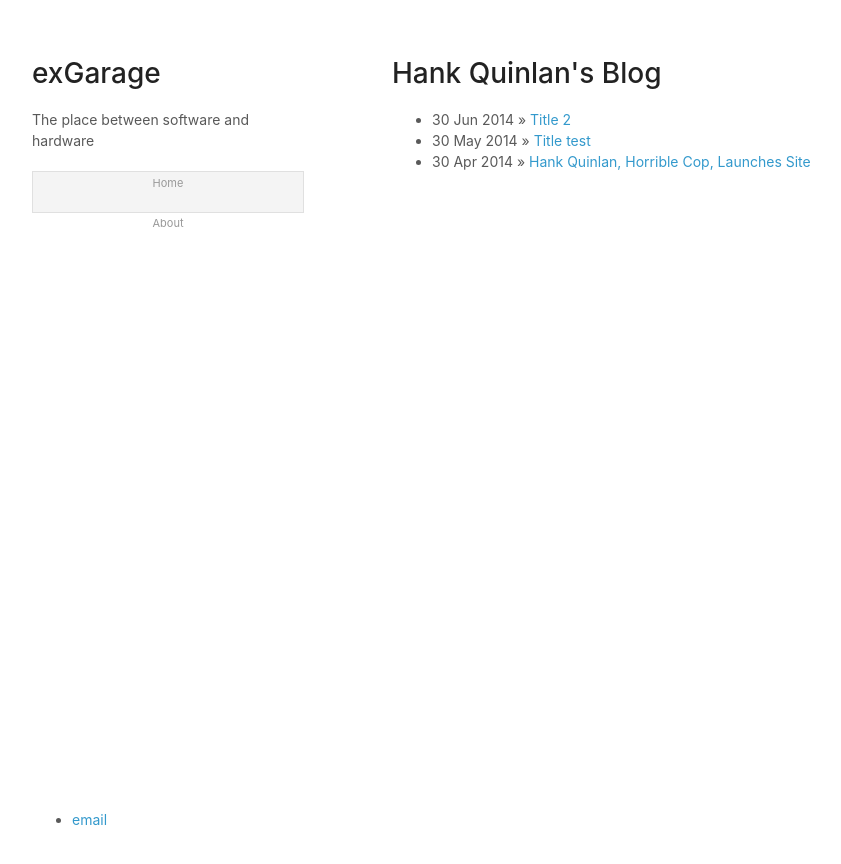
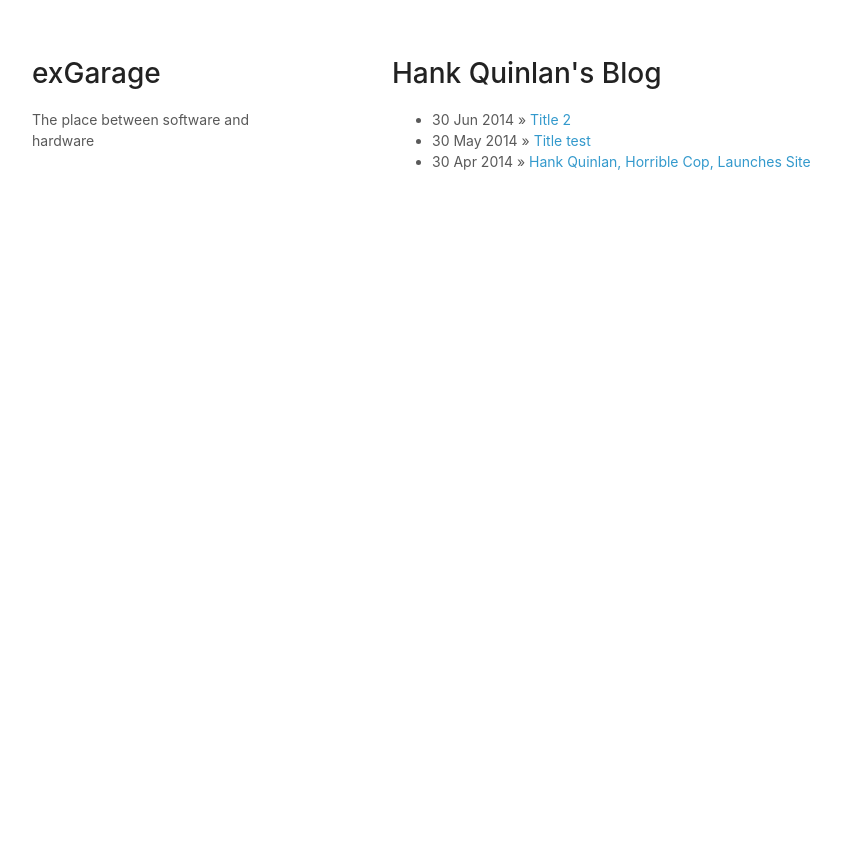
Before and after one commit to exMagic/MagicGarage.github.io, a Jekyll site: the page built from index.html, in a window 1280 px wide. Shown: the top 864 px of the page, without its empty margins (178-1019 px from the left). Built offline with Jekyll 4.4.1, drawn with Linux system fonts in a browser that asks for light colours.

```diff
--- a/_layouts/default.html
+++ b/_layouts/default.html
@@ -1,7 +1,7 @@
 <!DOCTYPE html>
 	<html>
 		<head>
-			<title>{{ page.title }}</title>
+			<a href="/"><title>{{ page.title }}</title></a>
 			<!-- link to main stylesheet -->
 			<link rel="stylesheet" type="text/css" href="/css/styles.css">
 			<link rel="stylesheet" type="text/css" href="/css/pygment_trac.css">
@@ -12,10 +12,12 @@
 	      <header>
 	        <h1>exGarage</h1>
 	        <p>The place between software and hardware</p>
+					<!--
 	        <ul>
 						<li><a href="/">Home</a></li>
 						<li><a href="/about/">About</a></li>
 	        </ul>
+				-->
 	      </header>
 			<section>
 			<div class="container">
@@ -23,9 +25,7 @@
 			</div><!-- /.container -->
 		</section>
 			<footer>
-	    		<ul>
-	        		<li><a href="maciek.anuszkiewicz@gmail.com">email</a></li>
-				</ul>
+
 			</footer>
 		</body>
 	</html>
```
